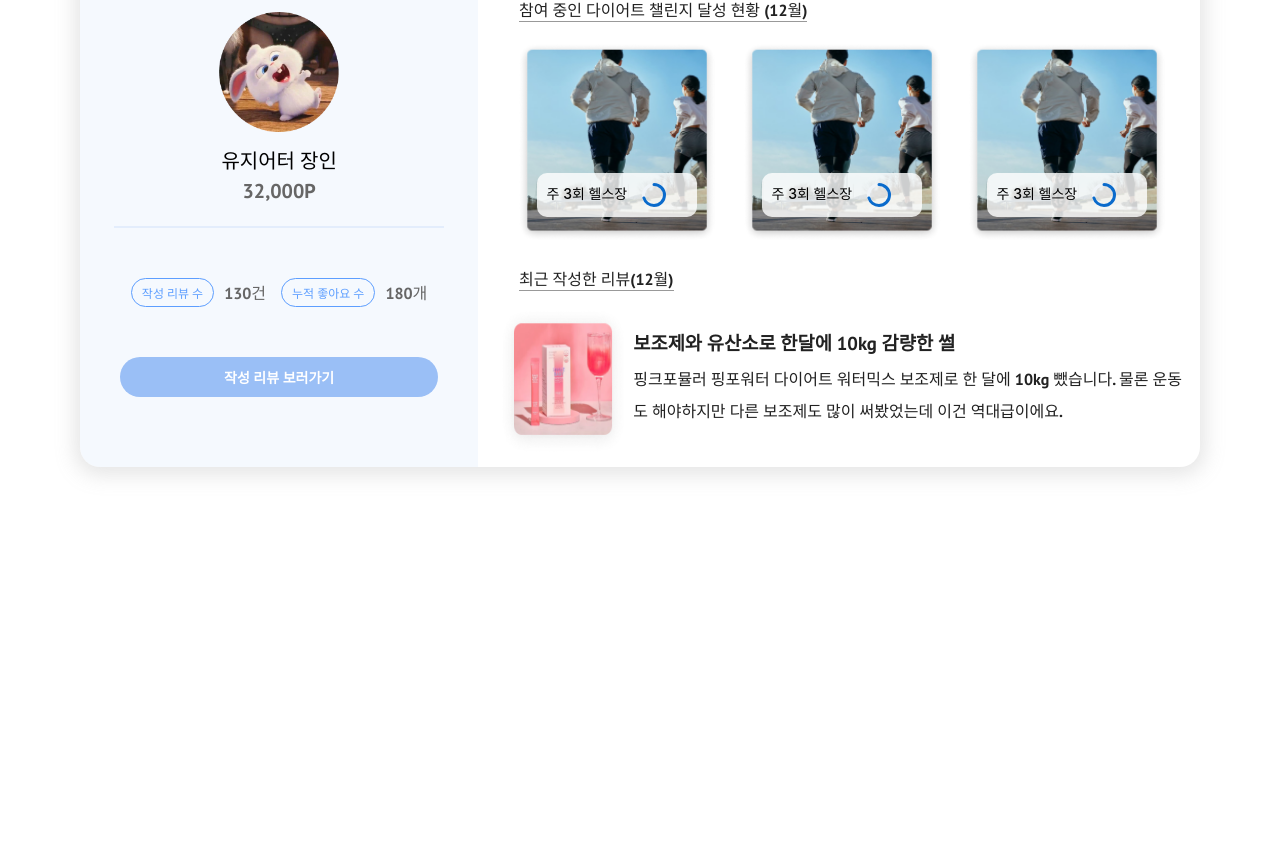
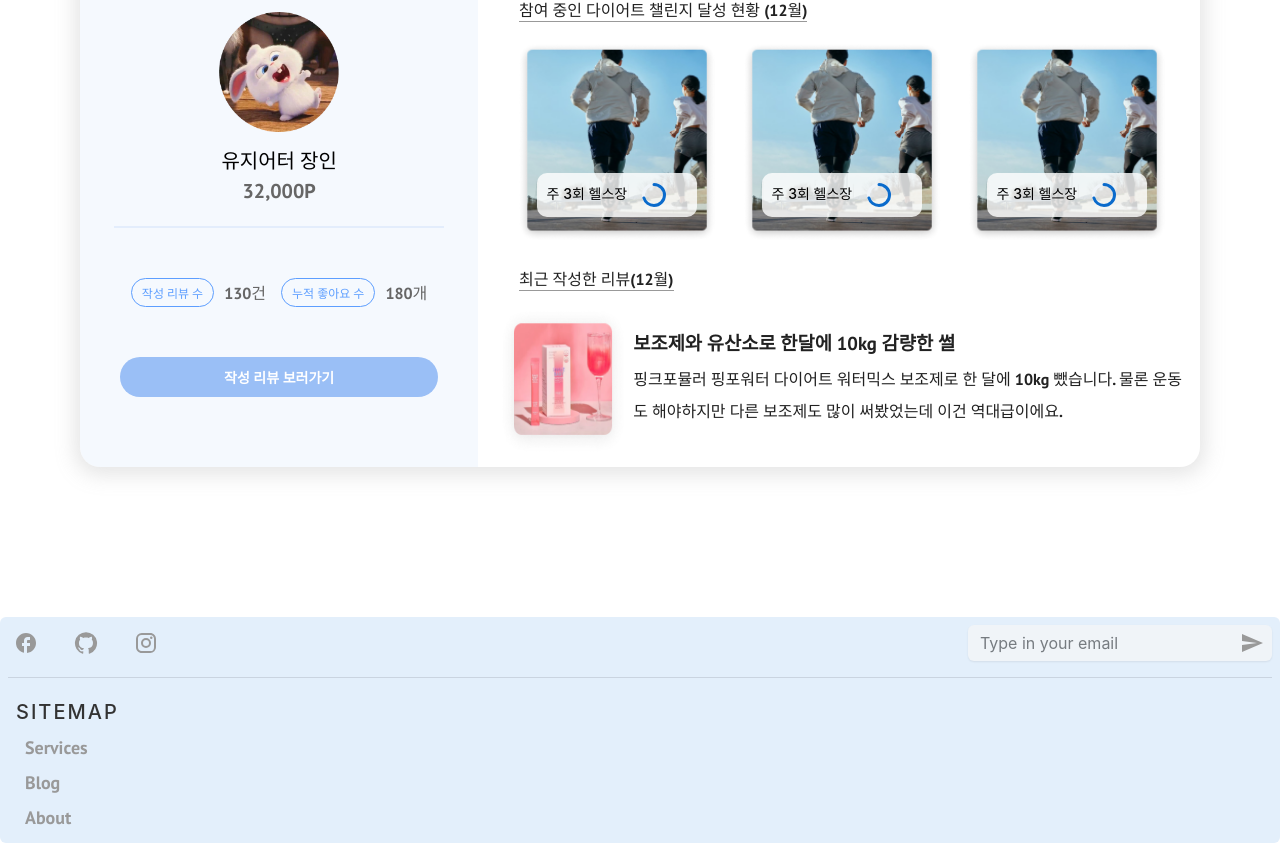
Before and after one commit to 2023-Mutsa-Project/1team-project, a React (Create React App) app in the folder slimtime/: page / in a window 1280 px wide. Shown: the part 1846-2689 px from the top of the page. Before the commit the page ends 2433 px from the top, so only its background shows below. Built offline with nearby package versions, Linux system fonts and the light colour scheme.

Commit message:
footer completion

```diff
--- a/slimtime/src/Main.css
+++ b/slimtime/src/Main.css
@@ -195,3 +195,7 @@
     margin-top: 40px;
     margin-bottom: 120px;
 }
+
+.footer-container{
+  margin-top: 30px;
+}
--- a/slimtime/src/Main.js
+++ b/slimtime/src/Main.js
@@ -9,6 +9,7 @@ import KeyboardDoubleArrowRightIcon from '@mui/icons-material/KeyboardDoubleArro
 import bannerImg from './img/banner1.png'
 import reviewtitleImg from './img/reviewtitle.png'
 import ReviewerCard from'./comp/ReviewerCard';
+import Footer from'./comp/footer';
 
 function Search() {
     return (
@@ -95,6 +96,9 @@ function Main() {
                 <ReviewerCard/>
             </div>
         </div>
+        <div className='footer-container'>
+            <Footer/>
+        </div>
     </div>
   );
 }
--- a/slimtime/src/Search.js
+++ b/slimtime/src/Search.js
@@ -1,7 +1,6 @@
 "use client";
 import React from 'react';
 import Navbar from'./comp/Navbar';
-import ReviewCard from'./comp/Reviewcard';
 import './Main.css';
 import subtitleImg from './img/mainsubtitle.png'
 
--- /dev/null
+++ b/slimtime/src/comp/footer.js
@@ -0,0 +1,89 @@
+import * as React from 'react';
+
+import Box from '@mui/joy/Box';
+import IconButton from '@mui/joy/IconButton';
+import Divider from '@mui/joy/Divider';
+import Input from '@mui/joy/Input';
+import List from '@mui/joy/List';
+import ListSubheader from '@mui/joy/ListSubheader';
+import ListItem from '@mui/joy/ListItem';
+import ListItemButton from '@mui/joy/ListItemButton';
+import Sheet from '@mui/joy/Sheet';
+import FacebookRoundedIcon from '@mui/icons-material/FacebookRounded';
+import GitHubIcon from '@mui/icons-material/GitHub';
+import SendIcon from '@mui/icons-material/Send';
+import InstaIcon from '@mui/icons-material/Instagram';
+
+export default function Footer() {
+  const [color] = React.useState('primary');
+  return (
+    <Sheet
+      variant="plain"
+      color={color}
+      invertedColors
+      sx={{
+        ...(color !== 'neutral' && {
+          bgcolor: `${color}.100`,
+        }),
+        flexGrow: 1,
+        p: 1,
+        borderRadius: { xs: 0, sm: 'sm' },
+      }}
+    >
+      <Box sx={{ display: 'flex', alignItems: 'center', gap: 3 }}>
+        <IconButton variant="plain">
+            <FacebookRoundedIcon sx={{ color: '#999999' }} />
+        </IconButton>
+        <IconButton variant="plain">
+            <GitHubIcon sx={{ color: '#999999' }} />
+        </IconButton>
+        <IconButton variant="plain">
+            <InstaIcon sx={{ color: '#999999' }} />
+        </IconButton>
+        <Input
+            variant="soft"
+            placeholder="Type in your email"
+            type="email"
+            name="email"
+            endDecorator={
+            <IconButton variant="soft" aria-label="subscribe">
+                <SendIcon sx={{ color: '#999999' }} />
+            </IconButton>
+            }
+            sx={{ ml: 'auto', display: { xs: 'none', md: 'flex' } }}
+        />
+        </Box>
+      <Divider sx={{ my: 2 }} />
+      <Box
+        sx={{
+          display: 'flex',
+          flexDirection: { xs: 'column', md: 'row' },
+          alignItems: { md: 'flex-start' },
+          justifyContent: 'space-between',
+          flexWrap: 'wrap',
+          gap: 5,
+        }}
+      >
+        <List
+          size="sm"
+          orientation="horizontal"
+          wrap
+          sx={{ flexGrow: 0, '--ListItem-radius': '24px', '--ListItem-gap': '0px' }}
+        >
+           <ListItem nested sx={{ width: { xs: '100%', md: 140 } }}>
+            <ListSubheader sx={{ fontWeight: 'x1', fontSize: '20px', color: '#333333' }}>Sitemap</ListSubheader>
+              <ListItem>
+                <ListItemButton sx={{ fontSize: '18px', color: '#999999' }}>Services</ListItemButton>
+              </ListItem>
+              <ListItem>
+                <ListItemButton sx={{ fontSize: '18px', color: '#999999'  }}>Blog</ListItemButton>
+              </ListItem>
+              <ListItem>
+                <ListItemButton sx={{ fontSize: '18px', color: '#999999'  }}>About</ListItemButton>
+              </ListItem>
+          </ListItem>
+        </List>
+      </Box>
+    </Sheet>
+  );
+}
```
